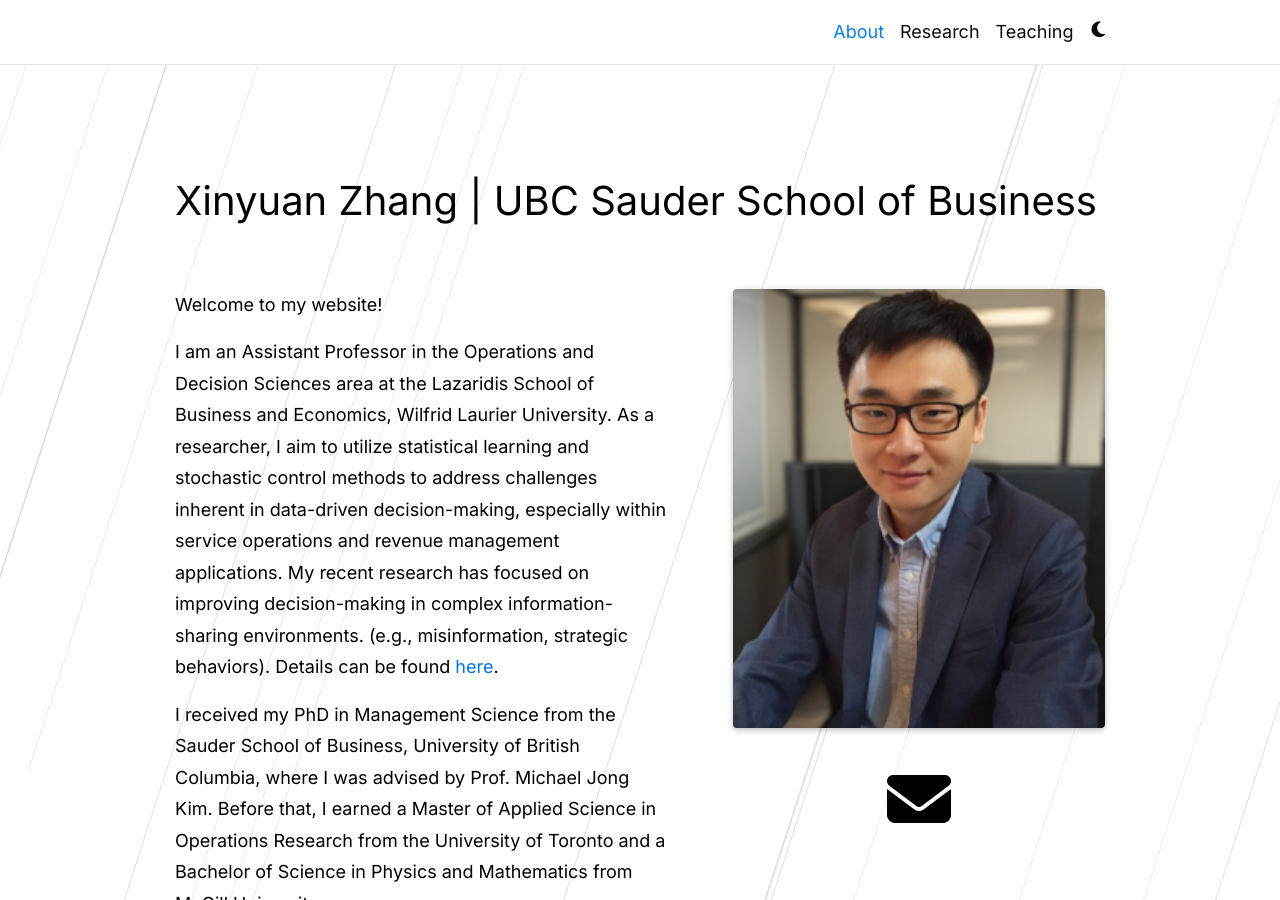
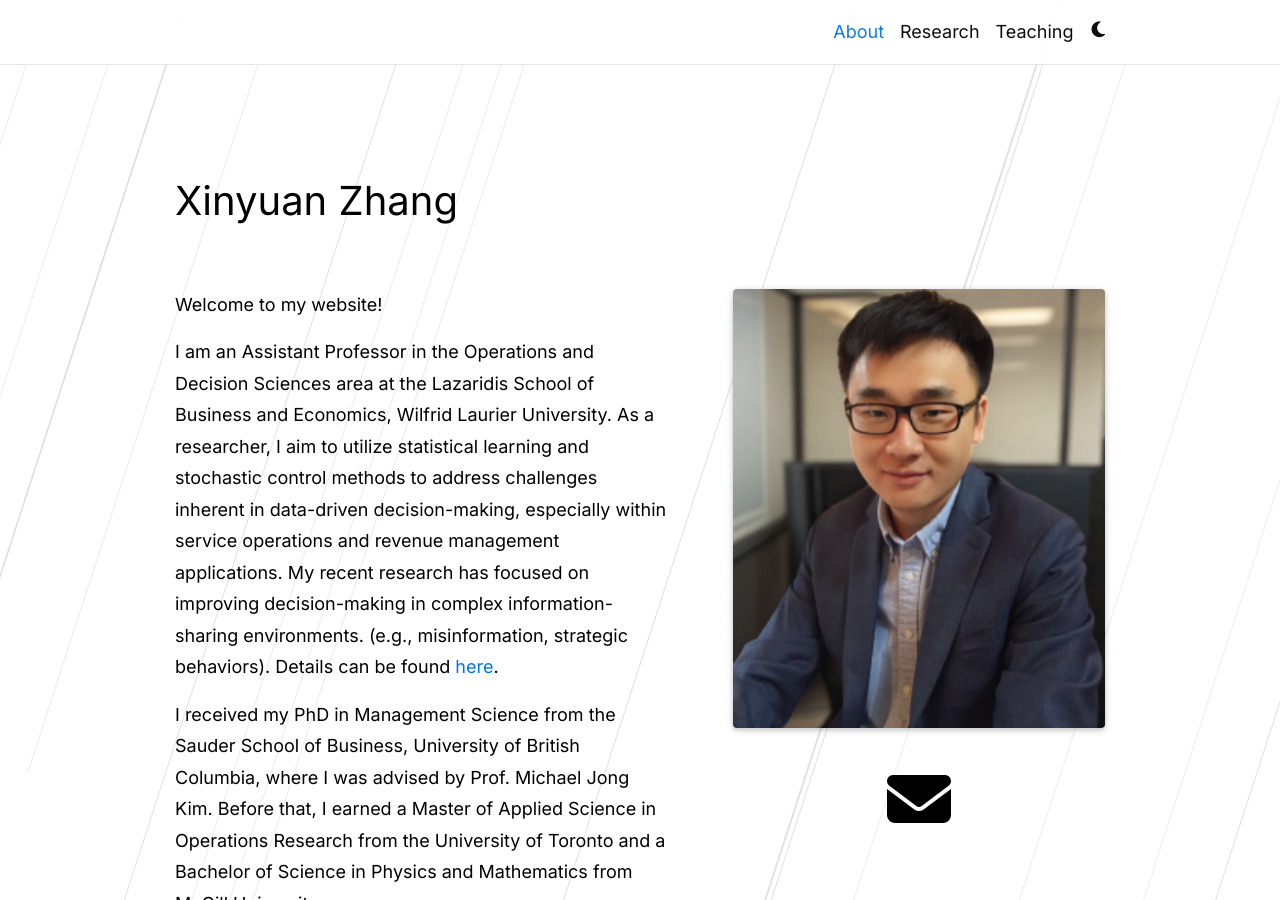
Before and after one commit to xyz2023ca/xyz2023ca.github.io, a Jekyll site: the page built from _pages/about.md, in a window 1280 px wide and 900 px high. Built offline with Jekyll 4.4.1, drawn with Linux system fonts in a browser that asks for light colours; full-size pictures stand in for the smaller copies a plugin makes; comment, search, counter and statistics services are not loaded; a style sheet for code colours, icons or effects is not loaded.

Commit message:
Update _config.yml

```diff
--- a/_config.yml
+++ b/_config.yml
@@ -2,11 +2,11 @@
 # Site settings
 # -----------------------------------------------------------------------------
 
-title: Xinyuan Zhang | UBC Sauder School of Business  # the website title (if blank, full name will be used instead)
+title: Xinyuan Zhang   # the website title (if blank, full name will be used instead)
 first_name: Xinyuan
 middle_name: Felix
 last_name: Zhang
-email: xinyuan.zhang@sauder.ubc.ca
+email: xinzhang@wlu.ca
 description:  # the ">" symbol means to ignore newlines until "footer_text:"
   Personal Website
 footer_text: >
```
